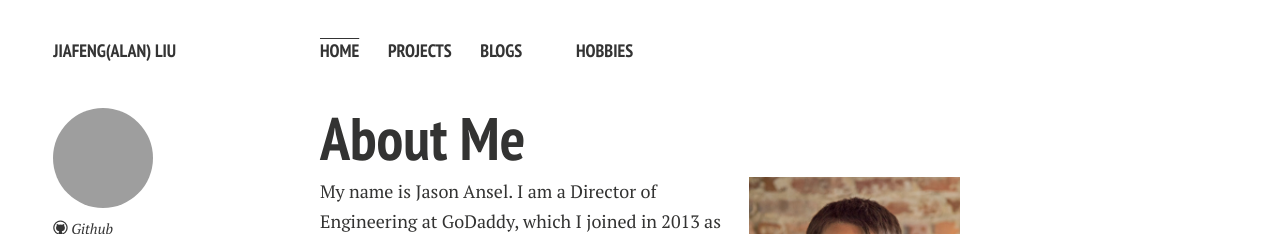
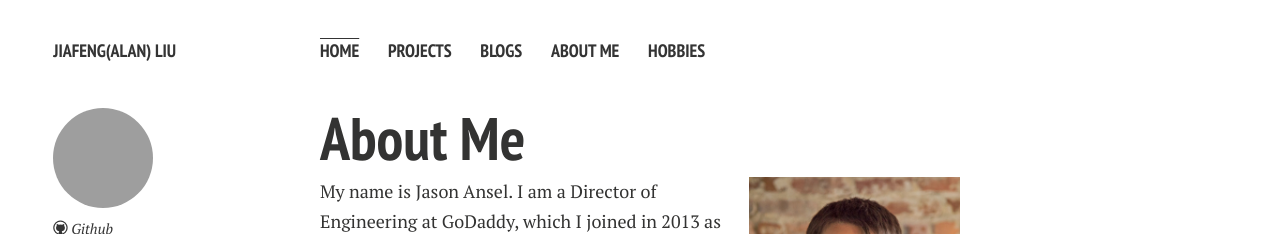
Before and after one commit to xinchishenwang/Yuxin-Fan.github.io, a Jekyll site: the page built from index.md, in a window 1280 px wide. Shown: the top 234 px of the page. Built offline with Jekyll 4.4.1, drawn with Linux system fonts in a browser that asks for light colours; nearby versions of some CDN libraries.

Commit message:
update personal info2

```diff
--- a/_config.yml
+++ b/_config.yml
@@ -35,15 +35,15 @@ links:
     url: /projects/
   - title: Blogs
     url: /Blogs/
-  - #title:
-   # url: /experience/
+  - title: About Me
+    url: /experience/
   - title: Hobbies
     url: /hobbies/
 
 # http://en.wikipedia.org/wiki/List_of_tz_database_time_zones
 timezone: Asia/Shanghai
 future: true
-pygments: true
+rouge: true
 markdown: kramdown
 
 
```
